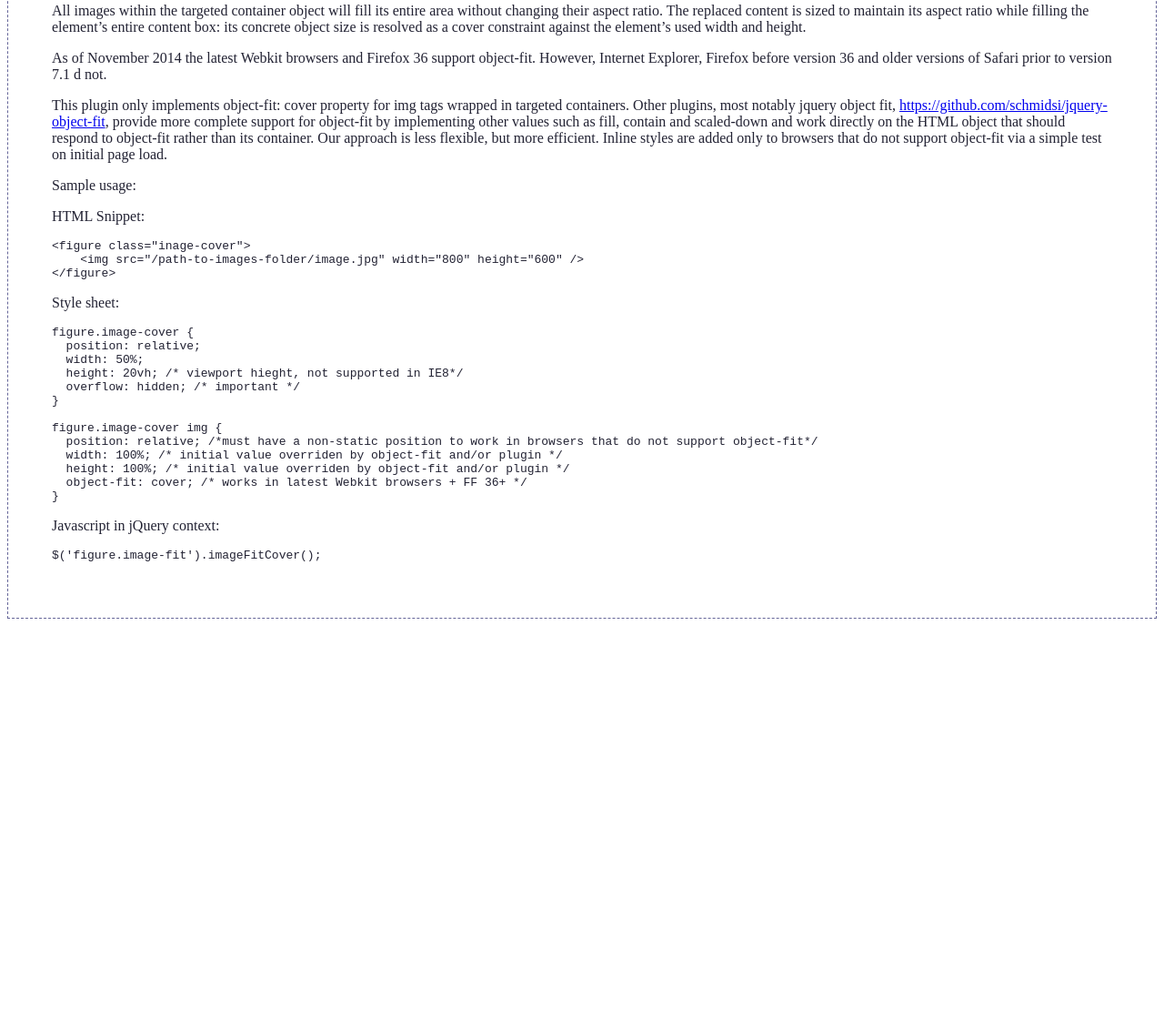
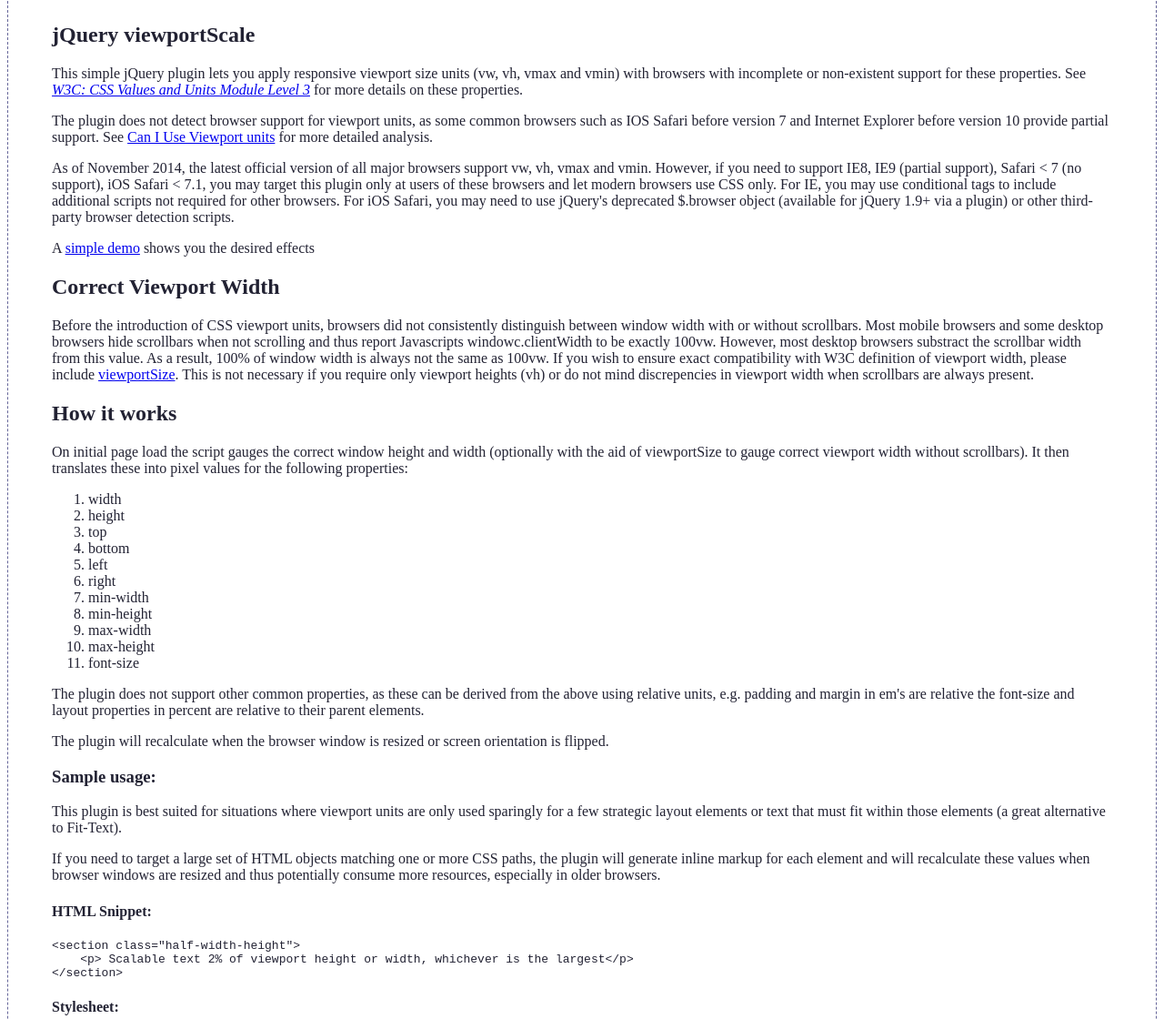
Before and after one commit to neilg63/viewportScale, a plain HTML site: page demo/index.html in a window 1280 px wide. Shown: the part 551-1671 px from the top of the page at 91% size. Before the commit the page ends 1247 px from the top, so only its background shows below. Drawn offline with nearby package versions, Linux system fonts and the light colour scheme.

Commit message:
edited Demo

```diff
--- a/demo/index.html
+++ b/demo/index.html
@@ -78,7 +78,7 @@
 	background: #22aa33;
 	color: white;
 	width: 20vmax;
-	height: 20vmax;
+	height: 30vmax;
 	font-size: 1.5vmax;
 }
 
@@ -102,18 +102,27 @@
 <section id="main" class="semantic-class-name fit-cover">
 
 	<div class="box quarter-height">
-		<p>25% height, 25% width</p>
+		<p>Always proportional viewport width and height</p>
+		<ul>
+			<li>width: 25% viewport width</li>
+			<li>height: 25% viewport height</li>
+		</ul>
 	</div>
 
 	<div class="box quarter-width-height">
-		<p>33.33% height, 20% width</p>
+		<p>Fixed aspect ratio</p>
+		<ul>
+			<li>width: 25% view width</li>
+			<li>height: 25% viewport width</li>
+		</ul>
 	</div>
 
 	<div class="box fifth-width-height-vmax-fontsize">
+		<p>Text scaled to fit within fixed aspect-ratio element</p>
 		<ul>
-			<li>font-size: 1% of larger of viewport height or width (vmax)</li>
+			<li>font-size: 1.5% of larger of viewport height or width (vmax)</li>
 			<li>width: 20% viewport width</li>
-			<li>height: 20% viewport width</li>
+			<li>height: 30% viewport width</li>
 
 		</ul>
 	</div>
@@ -121,45 +130,115 @@
 </section>
 
 <article id="explanation">
+<h1>jQuery viewportScale</h1>
 
-<p>This simple jQuery plugin lets you sizes image within their container in the same way as the new CSS <em>object-fit: cover</em> property in all modern browsers that do not yet support it natively.</p>
+<p>This simple jQuery plugin lets you apply responsive viewport size units (vw, vh, vmax and vmin) with browsers with incomplete or non-existent support for these properties. See <em><a href="http://www.w3.org/TR/css3-values">W3C: CSS Values and Units Module Level 3</a></em> for more details on these properties. </p>
 
+<p>The plugin does not detect browser support for viewport units, as some common browsers such as IOS Safari before version 7 and Internet Explorer before version 10 provide partial support. See <a href="http://caniuse.com/#feat=viewport-units">Can I Use Viewport units</a> for more detailed analysis.</p>
 
-<p>All images within the targeted container object will fill its entire area without changing their aspect ratio. The replaced content is sized to maintain its aspect ratio while filling the element’s entire content box: its concrete object size is resolved as a cover constraint against the element’s used width and height.</p>
+<p>As of November 2014, the latest official version of all major browsers support vw, vh, vmax and vmin. However, if you need to support IE8, IE9 (partial support), Safari &lt; 7 (no support), iOS Safari &lt; 7.1, you may target this plugin only at users of these browsers and let modern browsers use CSS only. For IE, you may use conditional tags to include additional scripts not required for other browsers. For iOS Safari, you may need to use jQuery's deprecated $.browser object (available for jQuery 1.9+ via a plugin) or other third-party browser detection scripts.</p>
 
-<p>As of November 2014 the latest Webkit browsers and Firefox 36 support object-fit. However, Internet Explorer, Firefox before version 36 and older versions of Safari prior to version 7.1 d not.</p>
+<p>A  <a href="http://multifaceted.info/demos/viewport-scale/demo/index.html">simple demo</a> shows you the desired effects</p>
 
-<p>This plugin only implements object-fit: cover property for img tags wrapped in targeted containers. Other plugins, most notably jquery object fit, <a href="https://github.com/schmidsi/jquery-object-fit">https://github.com/schmidsi/jquery-object-fit</a>, provide more complete support for object-fit by implementing other values such as fill, contain and scaled-down and work directly on the HTML object that should respond to object-fit rather than its container. Our approach is less flexible, but more efficient. Inline styles are added only to browsers that do not support object-fit via a simple test on initial page load.</p>
+<p></p><h2>
+<a id="user-content-correct-viewport-width" class="anchor" href="#correct-viewport-width" aria-hidden="true"><span class="octicon octicon-link"></span></a>Correct Viewport Width</h2><h3>
+<a id="user-content-" class="anchor" href="#" aria-hidden="true"><span class="octicon octicon-link"></span></a>
 
-<p>Sample usage:</p>
+</h3>
+<p>Before the introduction of CSS viewport units, browsers did not consistently distinguish between window width with or without scrollbars. Most mobile browsers and some desktop browsers hide scrollbars when not scrolling and thus report Javascripts windowc.clientWidth to be exactly 100vw. However, most desktop browsers substract the scrollbar width from this value. As a result, 100% of window width is always not the same as 100vw. If you wish to ensure exact compatibility with W3C definition of viewport width, please include
+<a href="https://github.com/tysonmatanich/viewportSize">viewportSize</a>. This is not necessary if you require only viewport heights (vh) or do not mind discrepencies in viewport width when scrollbars are always present.</p>
 
-<p>HTML Snippet:</p>
+<p></p><h2>
+<a id="user-content-how-it-works" class="anchor" href="#how-it-works" aria-hidden="true"><span class="octicon octicon-link"></span></a>How it works</h2><h3>
+<a id="user-content--1" class="anchor" href="#-1" aria-hidden="true"><span class="octicon octicon-link"></span></a>
 
-<pre>&lt;figure class="inage-cover"&gt;
-    &lt;img src="/path-to-images-folder/image.jpg" width="800" height="600" /&gt;
-&lt;/figure&gt;
+</h3>
+<p>On initial page load the script gauges the correct window height and width (optionally with the aid of viewportSize to gauge correct viewport width without scrollbars). It then translates these into pixel values for the following properties:</p>
+
+<ol class="task-list">
+    <li>width</li>
+    <li>height</li>
+    <li>top</li>
+    <li>bottom</li>
+    <li>left</li>
+    <li>right</li>
+    <li>min-width</li>
+    <li>min-height</li>
+    <li>max-width</li>
+    <li>max-height</li>
+    <li>font-size</li>
+</ol>
+
+<p>The plugin does not support other common properties, as these can be derived from the above using relative units, e.g. padding and margin in em's are relative the font-size and layout properties in percent are relative to their parent elements.</p>
+
+<p>The plugin will recalculate when the browser window is resized or screen orientation is flipped.</p>
+
+<p></p><h3>
+<a id="user-content-sample-usage" class="anchor" href="#sample-usage" aria-hidden="true"><span class="octicon octicon-link"></span></a>Sample usage:</h3><h3>
+<a id="user-content--2" class="anchor" href="#-2" aria-hidden="true"><span class="octicon octicon-link"></span></a>
+
+</h3>
+<p>This plugin is best suited for situations where viewport units are only used sparingly for a few strategic layout elements or text that must fit within those elements (a great alternative to Fit-Text).</p>
+
+<p>If you need to target a large set of HTML objects matching one or more CSS paths, the plugin will generate inline markup for each element and will recalculate these values when browser windows are resized and thus potentially consume more resources, especially in older browsers.</p>
+
+<h4>
+<a id="user-content-html-snippet" class="anchor" href="#html-snippet" aria-hidden="true"><span class="octicon octicon-link"></span></a>HTML Snippet:</h4>
+
+<pre>&lt;section class="half-width-height"&gt;
+    &lt;p&gt; Scalable text 2% of viewport height or width, whichever is the largest&lt;/p&gt;
+&lt;/section&gt;
 </pre>
 
-<p>Style sheet:</p>
+<h4>
+<a id="user-content-stylesheet" class="anchor" href="#stylesheet" aria-hidden="true"><span class="octicon octicon-link"></span></a>Stylesheet:</h4>
 
-<pre>figure.image-cover {
+<pre>section.half-width-height {
   position: relative;
-  width: 50%;
-  height: 20vh; /* viewport hieght, not supported in IE8*/
-  overflow: hidden; /* important */
+  width: 50vw; /* viewport width, not supported in IE8*/
+  height: 50vh; /* viewport height, not supported in IE8*/
+    border: dashed 3px #999999;
+    background-color: #ffff66;
+    margin: 5%;
 }
 
-figure.image-cover img {
-  position: relative; /*must have a non-static position to work in browsers that do not support object-fit*/
-  width: 100%; /* initial value overriden by object-fit and/or plugin */
-  height: 100%; /* initial value overriden by object-fit and/or plugin */
-  object-fit: cover; /* works in latest Webkit browsers + FF 36+ */
+section.half-width-height p {
+  font-size: 2vmax;
 }
+
+section.third-width-fixed-aspect {
+  position: relative;
+  width: 33.333vw; /* viewport width, not supported in IE8*/
+  height: 33.333vh; /* viewport height, not supported in IE8*/
+    border: dashed 3px #999999;
+    background-color: #9999ff;
+    margin: 5%;
+}
+
 </pre>
 
-<p>Javascript in jQuery context:</p>
+<h4>
+<a id="user-content-javascript-in-jquery-context" class="anchor" href="#javascript-in-jquery-context" aria-hidden="true"><span class="octicon octicon-link"></span></a>Javascript in jQuery context:</h4>
 
-<pre>$('figure.image-fit').imageFitCover();
+<pre>
+/* Optionally include and instantiate viewportSize to add window.viewportSize.getWidth() method */
+
+viewportSize.getWidth();
+
+/* simple set up for only height and width using vh and vw units respectively */
+$('section.half-width-height').viewportScale('50vh,50vw');
+
+/* For other units and combinations use object notation */
+$('section.half-width-height p').viewportScale({
+    'font-size': '2vmax'
+});
+
+/* For other units and combinations use object notation */
+$('section.third-width-fixed-aspect').viewportScale({
+    'width': '33.333vw',
+    'height': '33.333vw',
+});
+
 </pre>
 </article>
 
@@ -180,7 +259,7 @@
 		 });
 
 		 $('.fifth-width-height-vmax-fontsize').viewportScale({
-			 height: '20vmax',
+			 height: '30vmax',
 			 width: '20vmax'
 		 });
 
```
